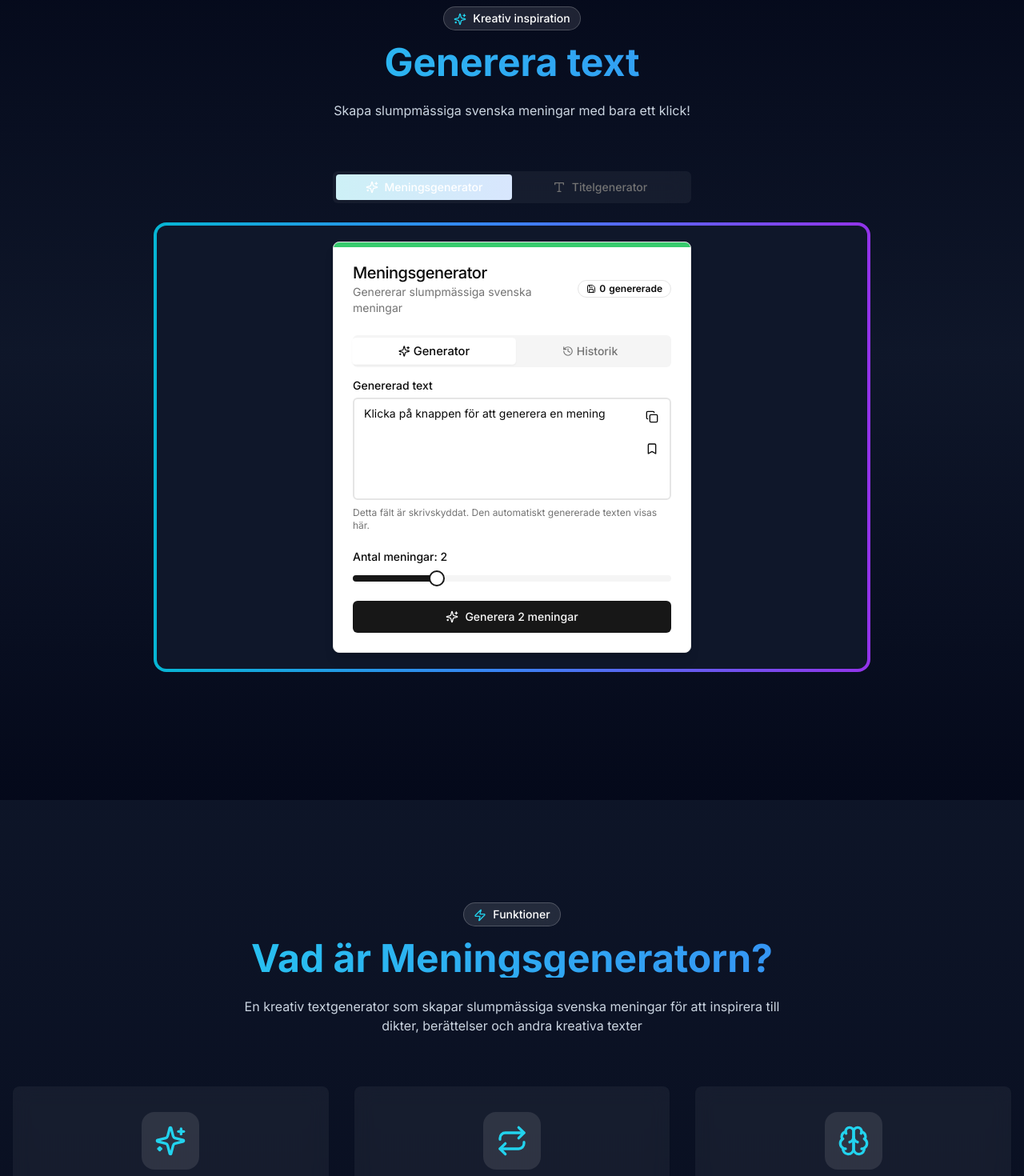
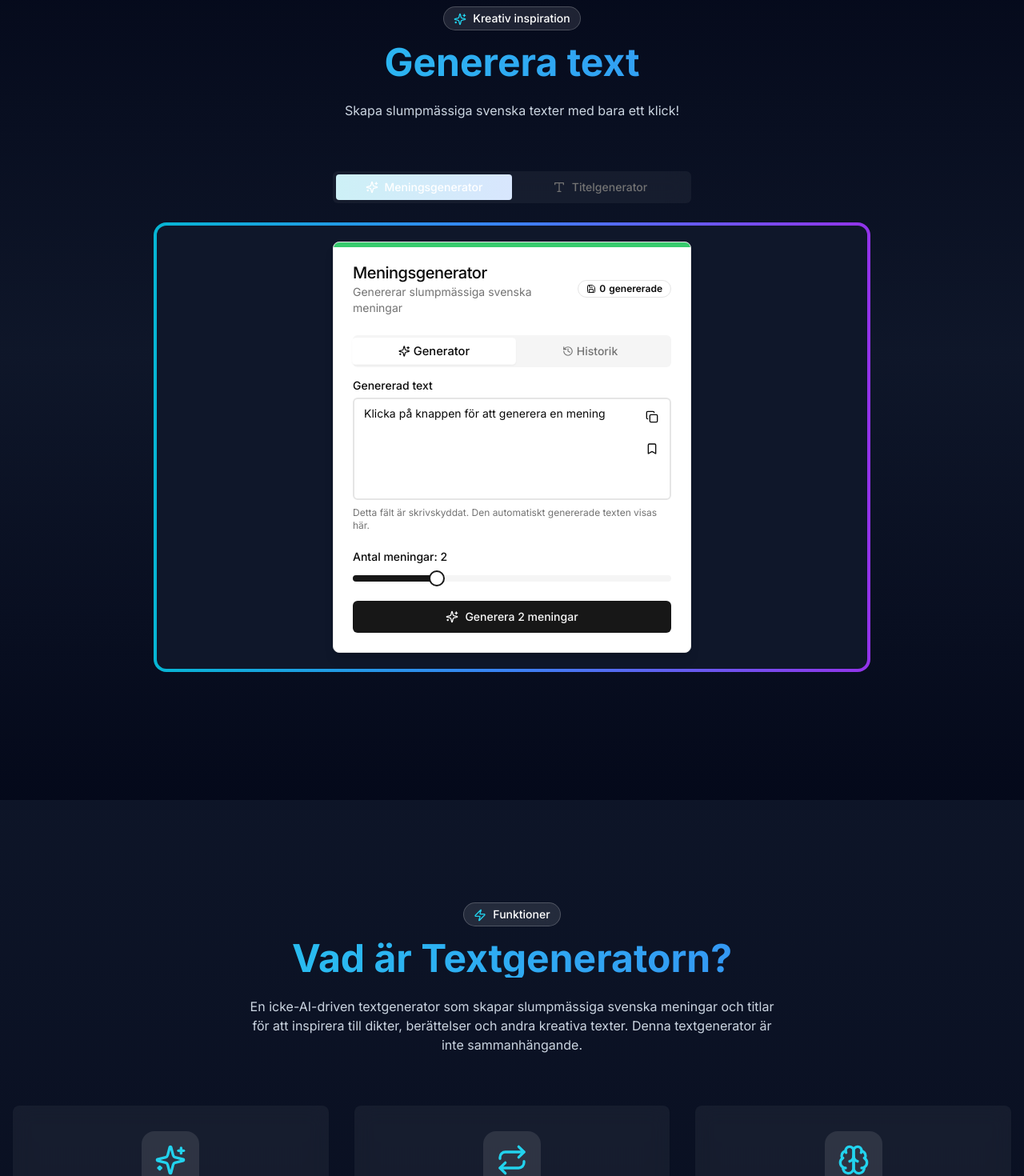
Before and after one commit to Eddieolausson1/TextGenerator, a Next.js app: page / in a window 1280 px wide. Shown: the part 920-2390 px from the top of the page at 80% size. Built offline with nearby package versions, Linux system fonts and the light colour scheme.

Commit message:
Update page.tsx

```diff
--- a/app/page.tsx
+++ b/app/page.tsx
@@ -171,7 +171,7 @@ export default function GeneratorPage() {
             <h2 className="text-4xl md:text-5xl font-bold mb-6 bg-clip-text text-transparent bg-gradient-to-r from-cyan-400 to-blue-500">
               Generera text
             </h2>
-            <p className="text-slate-300 max-w-2xl mx-auto">Skapa slumpmässiga svenska meningar med bara ett klick!</p>
+            <p className="text-slate-300 max-w-2xl mx-auto">Skapa slumpmässiga svenska texter med bara ett klick!</p>
           </motion.div>
 
           <motion.div
@@ -221,7 +221,6 @@ export default function GeneratorPage() {
         </div>
       </section>
 
-      {/* What It Is Section */}
 <section id="features-section" className="py-20 md:py-32 relative">
   <div className="absolute inset-0 bg-grid-pattern opacity-5 pointer-events-none" />
 
@@ -238,11 +237,11 @@ export default function GeneratorPage() {
         Funktioner
       </div>
       <h2 className="text-4xl md:text-5xl font-bold mb-6 bg-clip-text text-transparent bg-gradient-to-r from-cyan-400 to-blue-500">
-              Vad är Meningsgeneratorn?
+        Vad är Textgeneratorn?
       </h2>
       <p className="text-slate-300 max-w-2xl mx-auto">
-              En kreativ textgenerator som skapar slumpmässiga svenska meningar för att inspirera till dikter,
-              berättelser och andra kreativa texter
+        En icke-AI-driven textgenerator som skapar slumpmässiga svenska meningar och titlar för att inspirera till dikter,
+        berättelser och andra kreativa texter. Denna textgenerator är inte sammanhängande.
       </p>
     </motion.div>
 
@@ -299,7 +298,7 @@ export default function GeneratorPage() {
     >
       <Button
         size="lg"
-              className="group bg-gradient-to-r from-cyan-500 to-blue-500 hover:from-cyan-600 hover:to-blue-600 border-0 text-white px-8 rounded-full transition-all duration-300 hover:shadow-lg hover:shadow-blue-500/20"
+        className="group bg-gradient-to-r from-cyan-500 to-blue-500 hover:from-cyan-600 hover:to-blue-600 border-0 text-white px-8 rounded-full transition-all duration-300 hover:shadow-lg hover:[...]"
         onClick={() => {
           setShowGenerator(true)
           document.getElementById("generator-section")?.scrollIntoView({ behavior: "smooth" })
```
Lines whose indentation alone changed are shown as unchanged.
